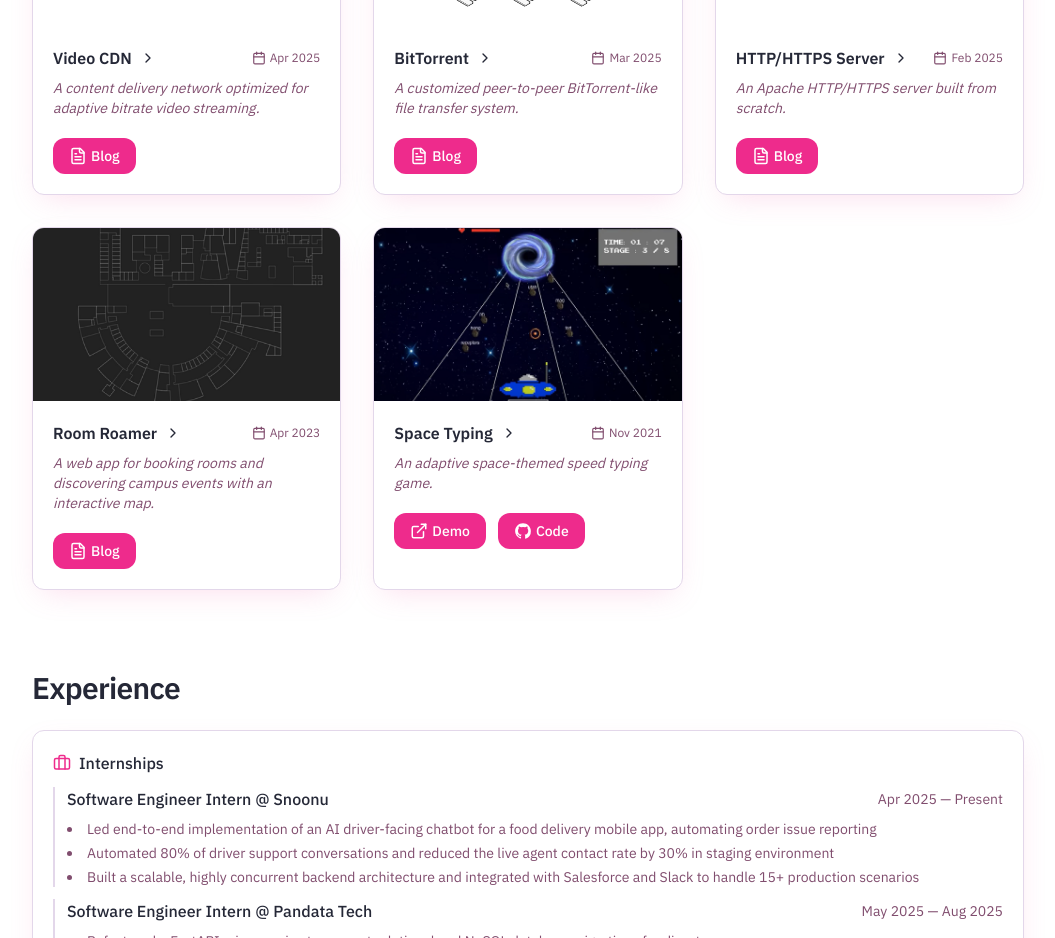
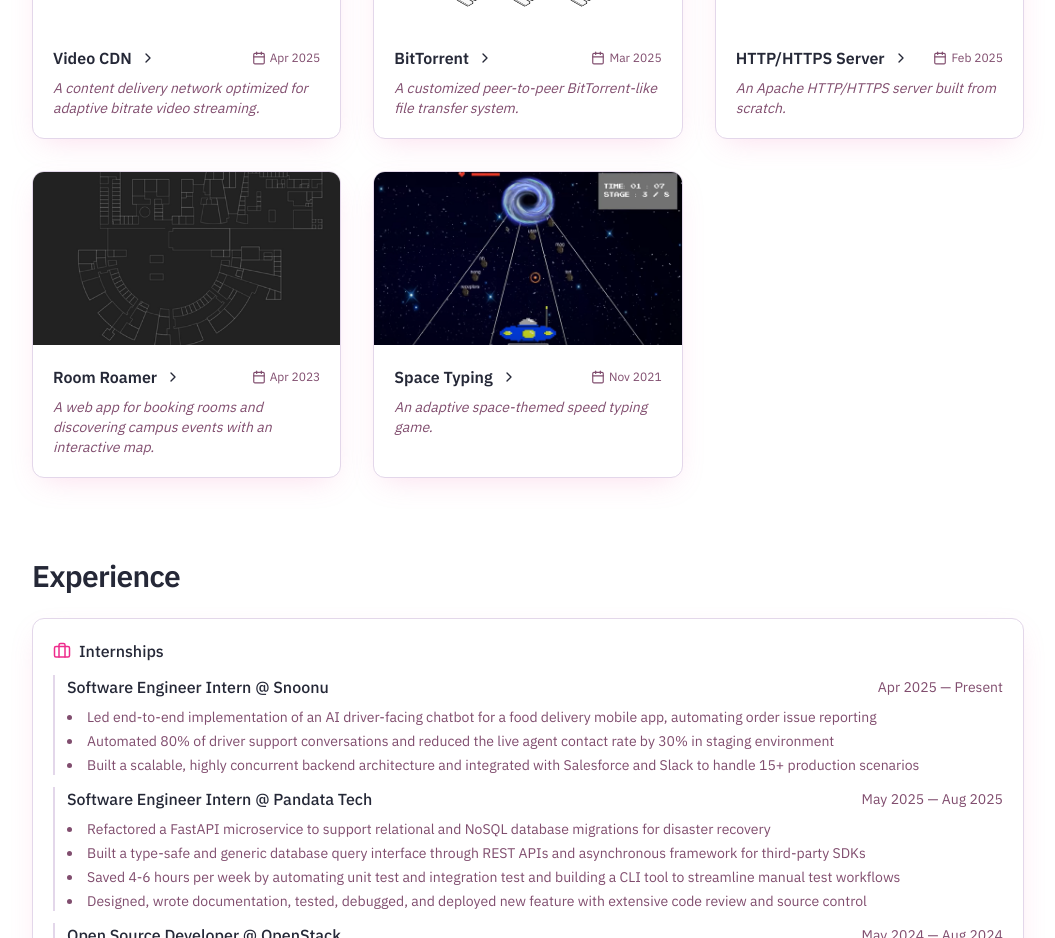
Before and after one commit to tpbui/tpbui.github.io, a React (Vite) app: page / in a window 1280 px wide. Shown: the part 880-1818 px from the top of the page, without its empty margins (112-1167 px from the left). Built offline with nearby package versions, Linux system fonts and the light colour scheme.

Commit message:
fix: remove buttons from card

```diff
--- a/src/components/ProjectCard.jsx
+++ b/src/components/ProjectCard.jsx
@@ -1,18 +1,9 @@
-import {
-	Calendar,
-	ChevronRight,
-	FileText,
-	Link as LinkIcon,
-} from "lucide-react";
+import { Calendar, ChevronRight } from "lucide-react";
 import { formatDate } from "../utils/date";
 import Card from "./ui/Card";
-import ButtonLink from "./ui/ButtonLink";
 
 export default function ProjectCard({ project, onOpen }) {
-	const primaryLinks = project.links ?? [];
-	const hasBlog = Boolean(project.slug);
 	const hasImage = Boolean(project.image);
-	const hasAnyButtons = primaryLinks.length > 0 || hasBlog;
 
 	return (
 		<Card className="card overflow-hidden group transition-all duration-300 hover:-translate-y-1 hover:shadow-lg">
@@ -46,32 +37,6 @@ export default function ProjectCard({ project, onOpen }) {
 					</p>
 				</div>
 			</button>
-
-			{hasAnyButtons && (
-				<div className="p-5 pt-0 flex flex-wrap gap-3">
-					{primaryLinks.map((l) => (
-						<ButtonLink
-							key={l.href}
-							href={l.href}
-							icon={l.icon || LinkIcon}
-							className="btn btn-primary"
-						>
-							{l.label}
-						</ButtonLink>
-					))}
-
-					{hasBlog && (
-						<ButtonLink
-							href={`/project/${project.slug}`}
-							internal
-							icon={FileText}
-							className="btn btn-primary"
-						>
-							Blog
-						</ButtonLink>
-					)}
-				</div>
-			)}
 		</Card>
 	);
 }
```
